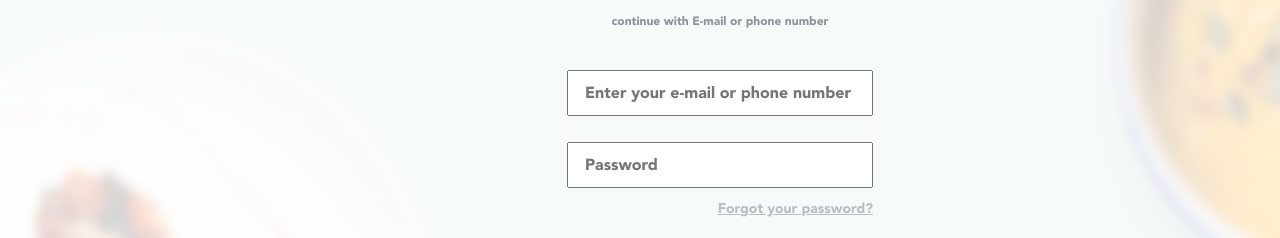
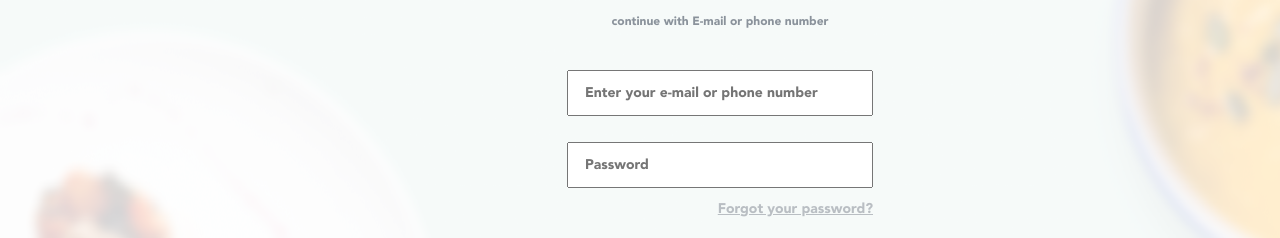
Before and after one commit to devvad/brightlab-test-project-react-ts, a React (Create React App) app: page / in a window 1280 px wide. Shown: the part 5891-6129 px from the top of the page. Built offline with nearby package versions, Linux system fonts and the light colour scheme; a web font is replaced by a local one.

Commit message:
fix footer

```diff
--- a/src/components/footer/footer.css
+++ b/src/components/footer/footer.css
@@ -78,6 +78,9 @@
   width: 284px;
   height: 40px;
   padding-left: 16px;
+	font-weight: normal;
+	font-size: 14px;
+	line-height: 135%;
 }
 
 .footer__input_last {
```
